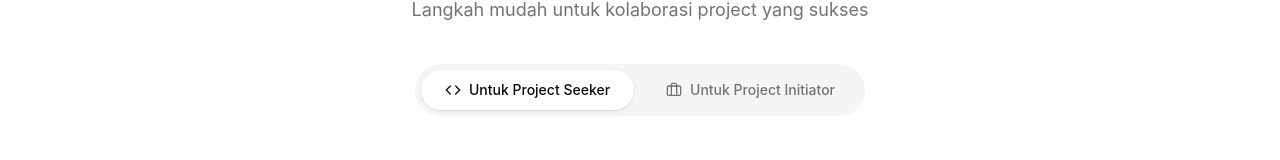
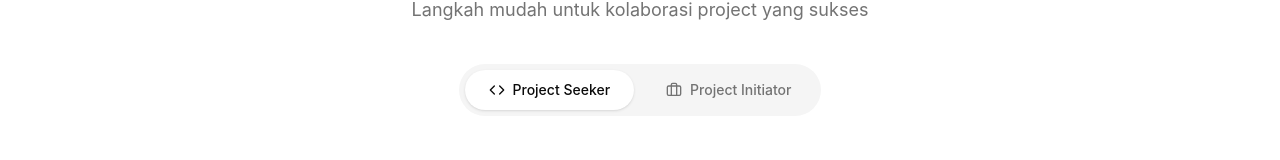
Before and after one commit to limitbeta0-png/frontend, a Next.js app: page /guide in a window 1280 px wide. Shown: the part 213-373 px from the top of the page. Built offline with nearby package versions, Linux system fonts and the light colour scheme; no server answers.

Commit message:
fix: role toogle

```diff
--- a/src/app/(public)/page.tsx
+++ b/src/app/(public)/page.tsx
@@ -9,9 +9,6 @@ export default function Home() {
       {/* Hero Section */}
       <HeroSection />
 
-      {/* Category Section */}
-      {/* <CategorySection /> */}
-
       {/* Project Section */}
       <ProjectSection />
 
--- a/src/components/public/guide/RoleToggle.tsx
+++ b/src/components/public/guide/RoleToggle.tsx
@@ -19,7 +19,7 @@ export default function RoleToggle({ selectedRole, onRoleChange }: RoleTogglePro
         }`}
       >
         <Code className="h-4 w-4" />
-        Untuk Project Seeker
+        Project Seeker
       </button>
       <button
         onClick={() => onRoleChange("initiator")}
@@ -30,7 +30,7 @@ export default function RoleToggle({ selectedRole, onRoleChange }: RoleTogglePro
         }`}
       >
         <Briefcase className="h-4 w-4" />
-        Untuk Project Initiator
+        Project Initiator
       </button>
     </div>
   );
```
